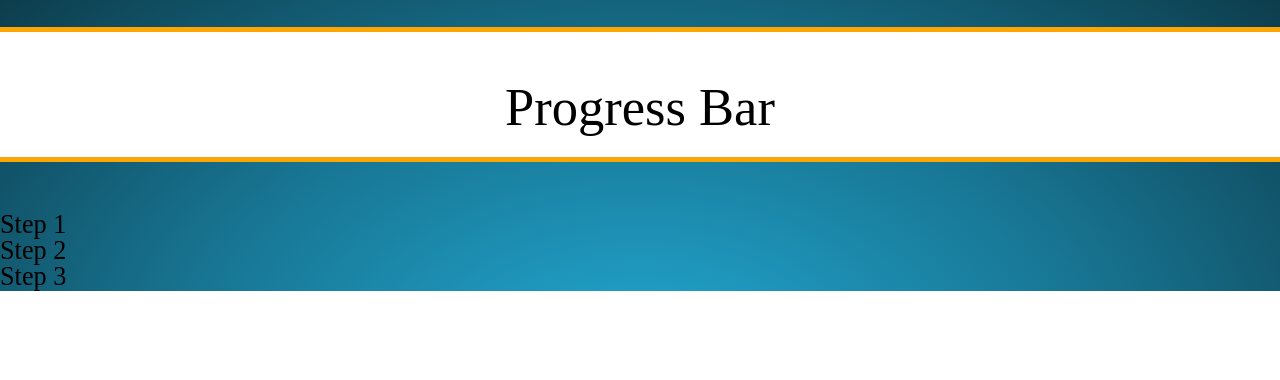
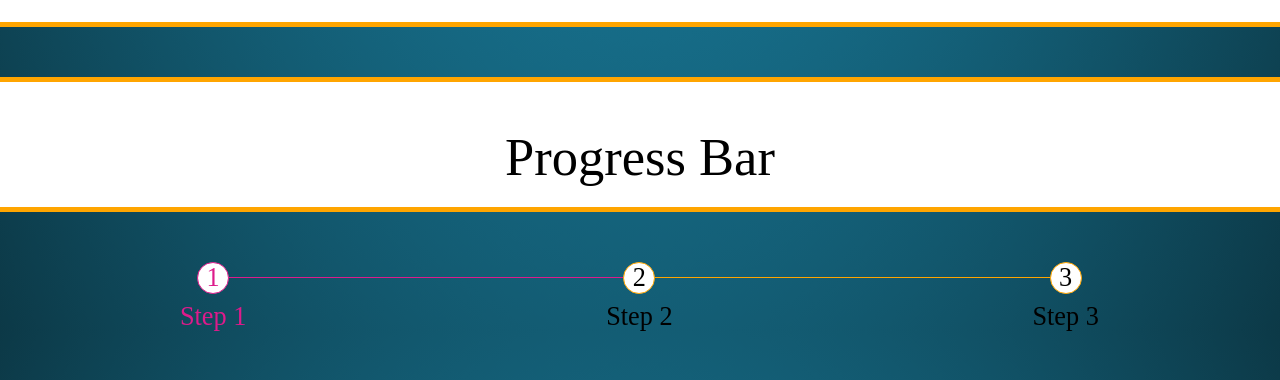
Before and after one commit to LmtDNE/HtmlPlay, a plain HTML site: page index.html in a window 1280 px wide. Shown: the part 3228-3608 px from the top of the page. Before the commit the page ends 3519 px from the top, so only its background shows below. Drawn offline with Linux system fonts and the light colour scheme.

Commit message:
Styles for step progress-bar

```diff
--- a/styles/style.css
+++ b/styles/style.css
@@ -157,6 +157,9 @@ section.third-fragment {
   text-align: center;
   /*margin-top: 100px;*/
 }
+div.link-container {
+  margin-bottom: 50px;
+}
 
 li [data-tooltip="true"]:hover{
   position: relative;
@@ -208,3 +211,62 @@ section.sixth-fragment {
   text-align: center;
   /*margin-top: 100px;*/
 }
+section.seventh-fragment {
+  display: block;
+  width: 100%;
+  height: 500px;
+  border-bottom: 5px solid orange;
+  text-align: center;
+  /*margin-top: 100px;*/
+}
+div.progress-container {
+  width: 100%
+}
+.progress-bar{
+  counter-reset: step;
+}
+.progress-bar li {
+  list-style-type: none;
+  float: left;
+  width: 33.3%;
+  position: relative;
+  text-align: center;
+}
+.progress-bar li:before {
+  content: counter(step);
+  counter-increment: step;
+  width: 30px;
+  height: 30px;
+  border: 1px solid orange;
+  display: block;
+  text-align: center;
+  margin: 0 auto 10px auto;
+  border-radius: 50%;
+  line-height: 30px;
+  background-color: white;
+}
+.progress-bar li:after {
+  content: "";
+  position: absolute;
+  width: 100%;
+  height: 1px;
+  background-color: orange;
+  top: 15px;
+  left: -50%;
+  z-index: -1;
+}
+.progress-bar li:first-child:after {
+  content: none;
+}
+
+li.active {
+  color: #DD1B8B;
+}
+
+li.active:before {
+  border-color: #DD1B8B;
+}
+
+.progress-bar li.active + li:after {
+  background-color: #DD1B8B;
+}
```
